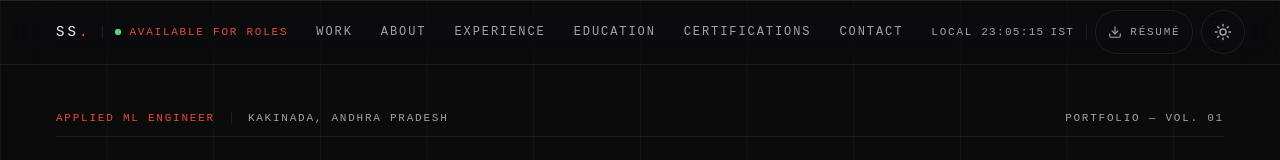
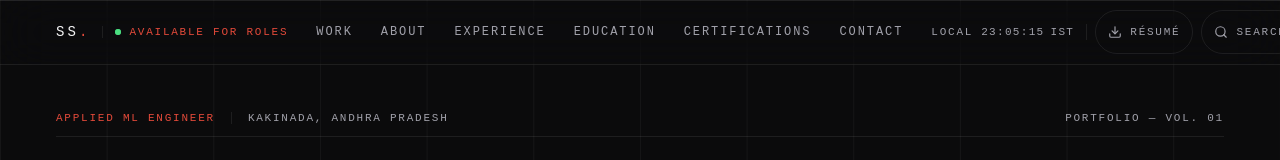
Before and after one commit to santhosh220z/Personal_Portfolio, a React (Vite) app: page / in a window 1280 px wide. Shown: the top 160 px of the page. Built offline with nearby package versions, Linux system fonts and the light colour scheme; a web font is replaced by a local one.

Commit message:
feat(nav): add a visible trigger for the command palette
Cmd+K and / both work without a control on screen, and neither is
findable by a visitor who does not already know them. Gated to lg to
match the clock and the resume link, since the bar already carries six
anchors and four utilities.

```diff
--- a/src/components/Nav.jsx
+++ b/src/components/Nav.jsx
@@ -1,5 +1,5 @@
 import React, { useRef } from 'react';
-import { Download } from 'lucide-react';
+import { Download, Search } from 'lucide-react';
 import { gsap, ScrollTrigger } from '../lib/gsap';
 import { useLocalTime } from '../lib/hooks';
 import { NAV_LINKS, SITE } from '../data/site';
@@ -23,7 +23,12 @@ const Availability = () => (
   </span>
 );
 
-const Nav = () => {
+/**
+ * `onOpenPalette` is optional so Nav stays usable on its own, but it is the only
+ * discoverable route to the command palette: `⌘K` and `/` both work without it
+ * and neither is findable by a visitor who does not already know them.
+ */
+const Nav = ({ onOpenPalette }) => {
   const barRef = useRef(null);
   const time = useLocalTime(SITE.timeZone);
 
@@ -109,8 +114,8 @@ const Nav = () => {
             </div>
 
             {/* Résumé download. A labelled control is a lot of width to spend in a
-                56px bar that already carries four anchors, the clock, the ⌘K
-                hint and the theme toggle — so this is gated to lg, the same
+                56px bar that already carries six anchors, the clock, the search
+                trigger and the theme toggle — so this is gated to lg, the same
                 breakpoint the local clock uses. Below lg the hero CTA and the
                 footer row both reach the PDF. */}
             <a
@@ -122,6 +127,24 @@ const Nav = () => {
               <Download size={14} className="text-fg-2" aria-hidden="true" />
               <span className="meta">Résumé</span>
             </a>
+
+            {onOpenPalette ? (
+              /* Gated to lg for the same reason as the clock and the résumé: the
+                 bar is 56px tall and already carries six anchors plus four
+                 utilities. Below lg the mobile anchor rail below is the nav, and
+                 a cramped cluster of controls is worse than one fewer affordance
+                 — `⌘K` and `/` still work at every width. */
+              <button
+                type="button"
+                onClick={onOpenPalette}
+                aria-label="Open command palette"
+                aria-keyshortcuts="Control+K Meta+K"
+                className="hidden h-11 items-center gap-2 rounded-full border border-rule px-3 text-fg-2 transition-colors hover:border-fg-1 hover:text-fg-1 lg:inline-flex"
+              >
+                <Search size={14} aria-hidden="true" />
+                <span className="meta">Search</span>
+              </button>
+            ) : null}
 
             <ThemeToggle />
           </div>
```
